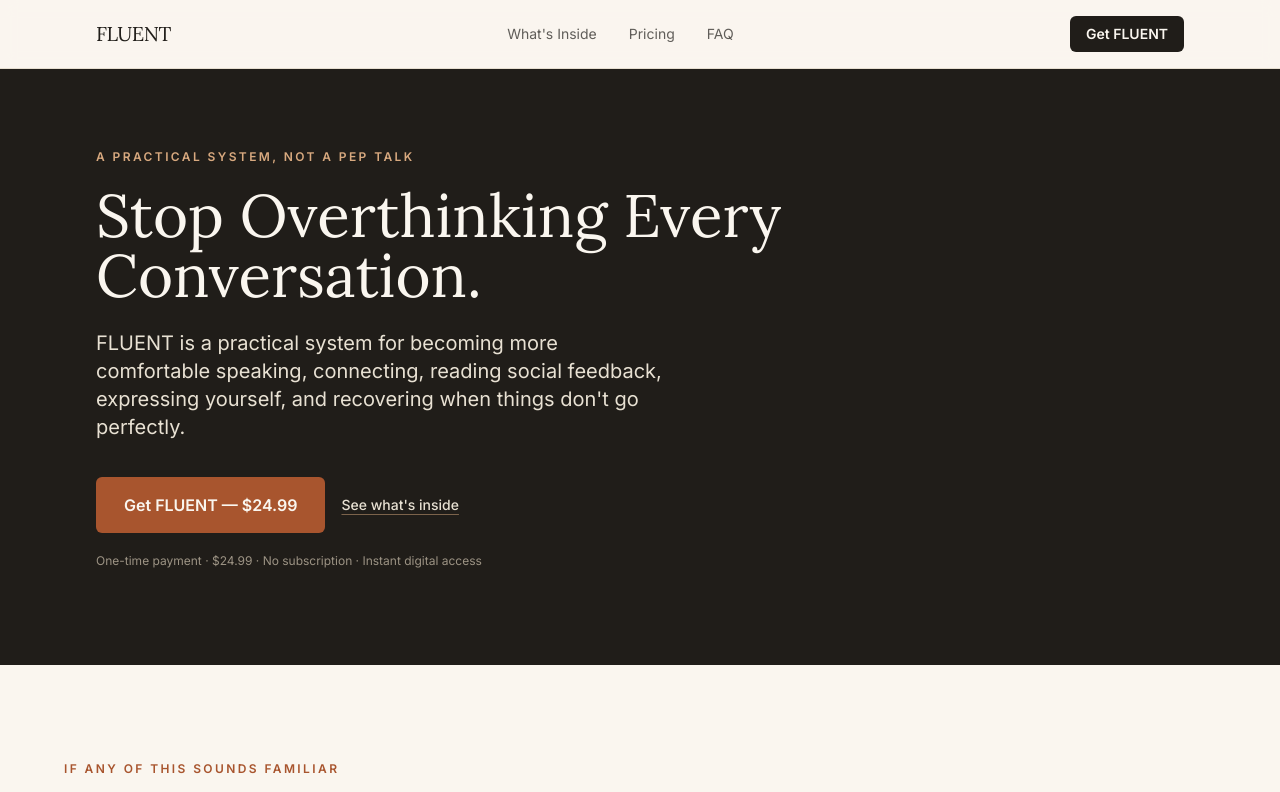
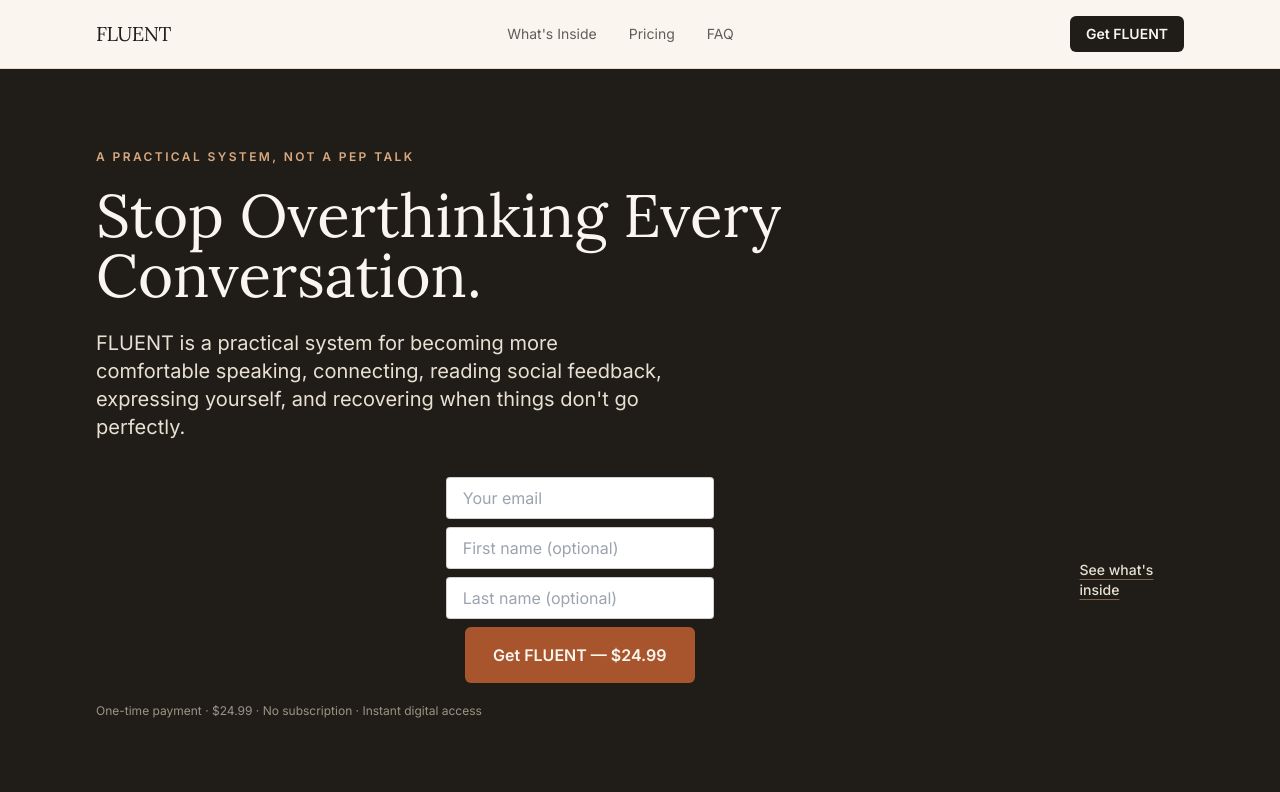
Before and after one commit to EnigmaGithub1/Fluent-system-website1, a Next.js app: page / in a window 1280 px wide. Shown: the top 792 px of the page. Built offline with nearby package versions, Linux system fonts and the light colour scheme; no server answers.

Commit message:
Update CheckoutButton.tsx

```diff
--- a/src/components/CheckoutButton.tsx
+++ b/src/components/CheckoutButton.tsx
@@ -1,9 +1,4 @@
 'use client';
-// src/components/CheckoutButton.tsx
-//
-// The one component that actually talks to Paddle. Every "Get FLUENT" /
-// "Get FLUENT COMPLETE" button on the site renders this, so there is
-// exactly one place checkout-opening logic lives.
 
 import { useState } from 'react';
 import { createCheckout, isPaddleConfigured } from '@/lib/paddle/client';
@@ -20,11 +15,19 @@
 export default function CheckoutButton({ productId, variant = 'primary', className = '', children }: CheckoutButtonProps) {
   const [loading, setLoading] = useState(false);
   const [error, setError] = useState<string | null>(null);
+  const [email, setEmail] = useState('');
+  const [firstName, setFirstName] = useState('');
+  const [lastName, setLastName] = useState('');
   const product = getProduct(productId);
   const configured = isPaddleConfigured() && isProductConfigured(productId);
 
   async function handleClick() {
     setError(null);
+
+    if (!email) {
+      setError('Please enter your email');
+      return;
+    }
 
     if (!configured) {
       setError(
@@ -36,7 +39,12 @@
     setLoading(true);
     trackEvent('product_view', { product: productId });
     try {
-      await createCheckout({ productId });
+      await createCheckout({
+        productId,
+        email,
+        firstName: firstName || undefined,
+        lastName: lastName || undefined,
+      });
     } catch (err) {
       console.error(err);
       setError('Checkout could not open. Please try again in a moment.');
@@ -48,7 +56,31 @@
   const base = variant === 'primary' ? 'btn-primary' : 'btn-secondary';
 
   return (
-    <div className="flex flex-col items-center gap-2">
+    <div className="flex flex-col items-center gap-2 w-full">
+      <input
+        type="email"
+        placeholder="Your email"
+        value={email}
+        onChange={(e) => setEmail(e.target.value)}
+        className="w-full sm:w-auto px-4 py-2 border border-ink/20 rounded"
+        disabled={loading}
+      />
+      <input
+        type="text"
+        placeholder="First name (optional)"
+        value={firstName}
+        onChange={(e) => setFirstName(e.target.value)}
+        className="w-full sm:w-auto px-4 py-2 border border-ink/20 rounded"
+        disabled={loading}
+      />
+      <input
+        type="text"
+        placeholder="Last name (optional)"
+        value={lastName}
+        onChange={(e) => setLastName(e.target.value)}
+        className="w-full sm:w-auto px-4 py-2 border border-ink/20 rounded"
+        disabled={loading}
+      />
       <button
         type="button"
         onClick={handleClick}
```
